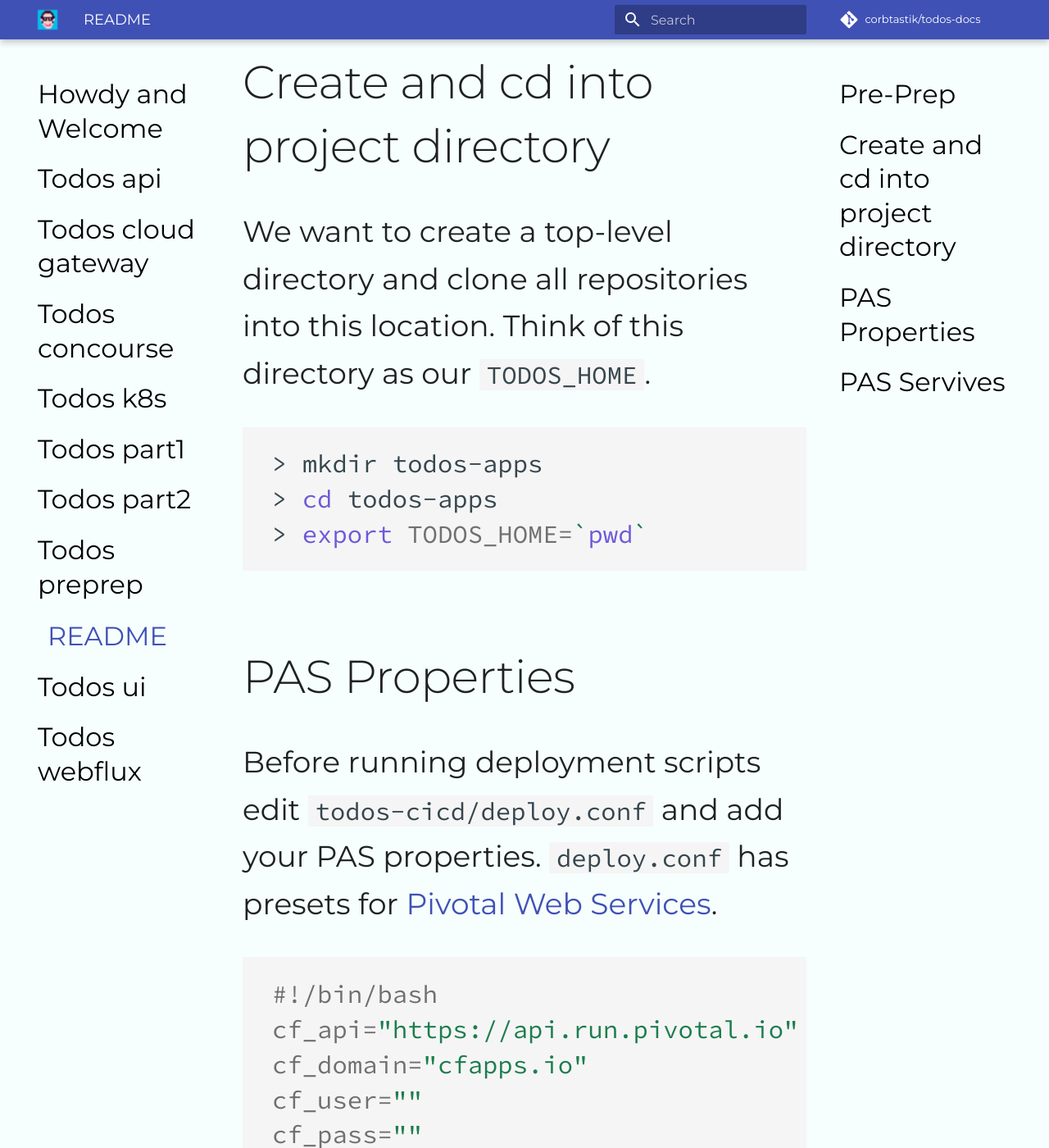
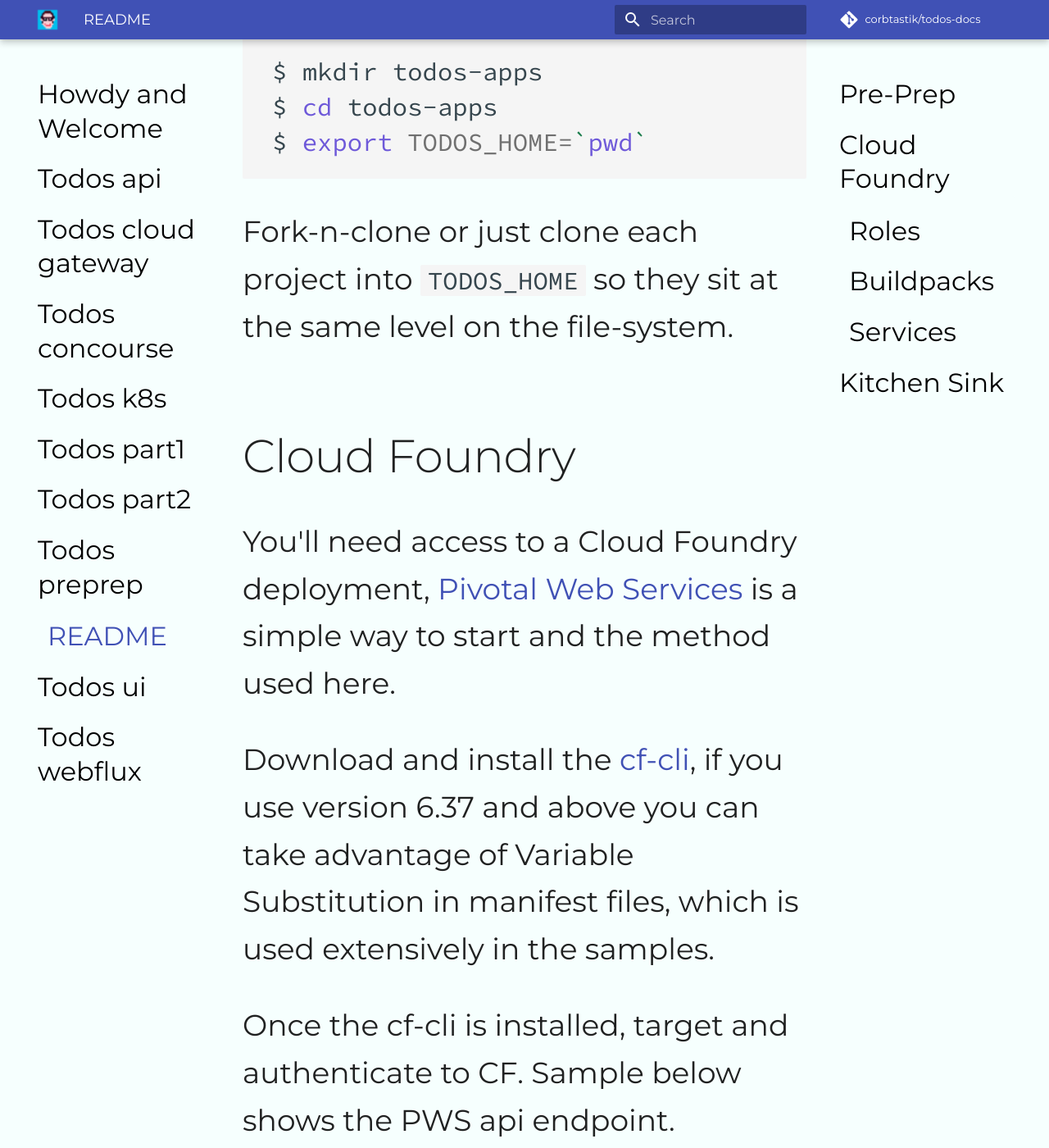
Before and after one commit to adamzwickey/todos-docs, an MkDocs documentation site: the page built from docs/todos-preprep/index.md, in a window 1280 px wide and 1400 px high, scrolled down 656 px. Shown: the whole window at 82% size. Built offline with MkDocs 1.6.1 and Material for MkDocs 9.7.7, drawn with Linux system fonts in a browser that asks for light colours; comment, search, counter and statistics services are not loaded; some of the changed text lies outside the part shown.

Commit message:
preprep and k8s placeholder

````diff
--- a/docs/todos-preprep/index.md
+++ b/docs/todos-preprep/index.md
@@ -2,34 +2,64 @@
 
 ## Pre-Prep
 
-Create a top-level directory to house all apps.  [Todo(s) CICD](https://github.com/corbtastik/todos-ui) requires all Todo(s) projects to exist on the same-level.
+Create a top-level directory to house all Todo apps, for example...
 
-## Create and cd into project directory
-
-We want to create a top-level directory and clone all repositories into this location.  Think of this directory as our ``TODOS_HOME``.
+* Think of this directory as our ``TODOS_HOME``.
 
 ```bash
-> mkdir todos-apps
-> cd todos-apps
-> export TODOS_HOME=`pwd`
+$ mkdir todos-apps
+$ cd todos-apps
+$ export TODOS_HOME=`pwd`
 ```
 
-## PAS Properties
+Fork-n-clone or just clone each project into ``TODOS_HOME`` so they sit at the same level on the file-system.
 
-Before running deployment scripts edit ``todos-cicd/deploy.conf`` and add your PAS properties.  ``deploy.conf`` has presets for [Pivotal Web Services](https://run.pivotal.io).
+## Cloud Foundry
+
+You'll need access to a Cloud Foundry deployment, [Pivotal Web Services](https://run.pivotal.io) is a simple way to start and the method used here.
+
+Download and install the [cf-cli](https://github.com/cloudfoundry/cli/releases), if you use version 6.37 and above you can take advantage of Variable Substitution in manifest files, which is used extensively in the samples.
+
+Once the cf-cli is installed, target and authenticate to CF.  Sample below shows the PWS api endpoint.
 
 ```bash
-#!/bin/bash
-cf_api="https://api.run.pivotal.io"
-cf_domain="cfapps.io"
-cf_user=""
-cf_pass=""
-cf_org=""
-cf_space=""
+$ cf login -a api.run.pivotal.io \
+  -u USERNAME -o ORG -s SPACE
 ```
 
-## PAS Servives
+### Roles
 
-* MySQL
-* RabbitMQ
-* Redis
+* [Space Developer](https://docs.cloudfoundry.org/concepts/roles.html) is assumed
+
+### Buildpacks
+
+The following buildpacks are used to containerize the sample Todo apps.
+
+* [Java Buildpack](https://github.com/cloudfoundry/java-buildpack) (4.10+)
+* [Staticfile Buildpack](https://github.com/cloudfoundry/staticfile-buildpack) (1.4+)
+* [Nodejs Buildpack](https://github.com/cloudfoundry/nodejs-buildpack) (1.6.34)
+
+### Services
+
+* MySQL Service
+    * On PWS this is [cleardb](https://docs.run.pivotal.io/marketplace/services/cleardb.html)
+    * On PCF this is [MySQL for PCF](https://docs.pivotal.io/p-mysql)
+* Redis Service
+    * On PWS this is [rediscloud](https://docs.run.pivotal.io/marketplace/services/rediscloud.html)
+    * On PCF this is [Redis for PCF](https://docs.pivotal.io/redis)
+* RabbitMQ Service
+    * On PWS this is [cloudamqp](https://docs.run.pivotal.io/marketplace/services/cloudamqp.html)
+    * On PCF this is [RabbitMQ for PCF](https://docs.pivotal.io/rabbitmq-cf)
+
+## Kitchen Sink
+
+* JDK 1.8 - _I use [sdkman](https://sdkman.io/) locally_
+* Editor or IDE
+* Bash
+* Git
+* [cf-cli](https://github.com/cloudfoundry/cli/releases)
+* [PWS](https://run.pivotal.io/)
+* [Httpie](https://httpie.org/)
+* Chrome or ...
+* [Node.js and NPM](https://nodejs.org) - v10.x.x LTS
+* [http-server](https://www.npmjs.com/package/http-server) node module or any local HTTP server
````
Also changed, not shown: docs/index.md (+8 -3 lines), docs/todos-k8s/index.md (+7 -2 lines).
